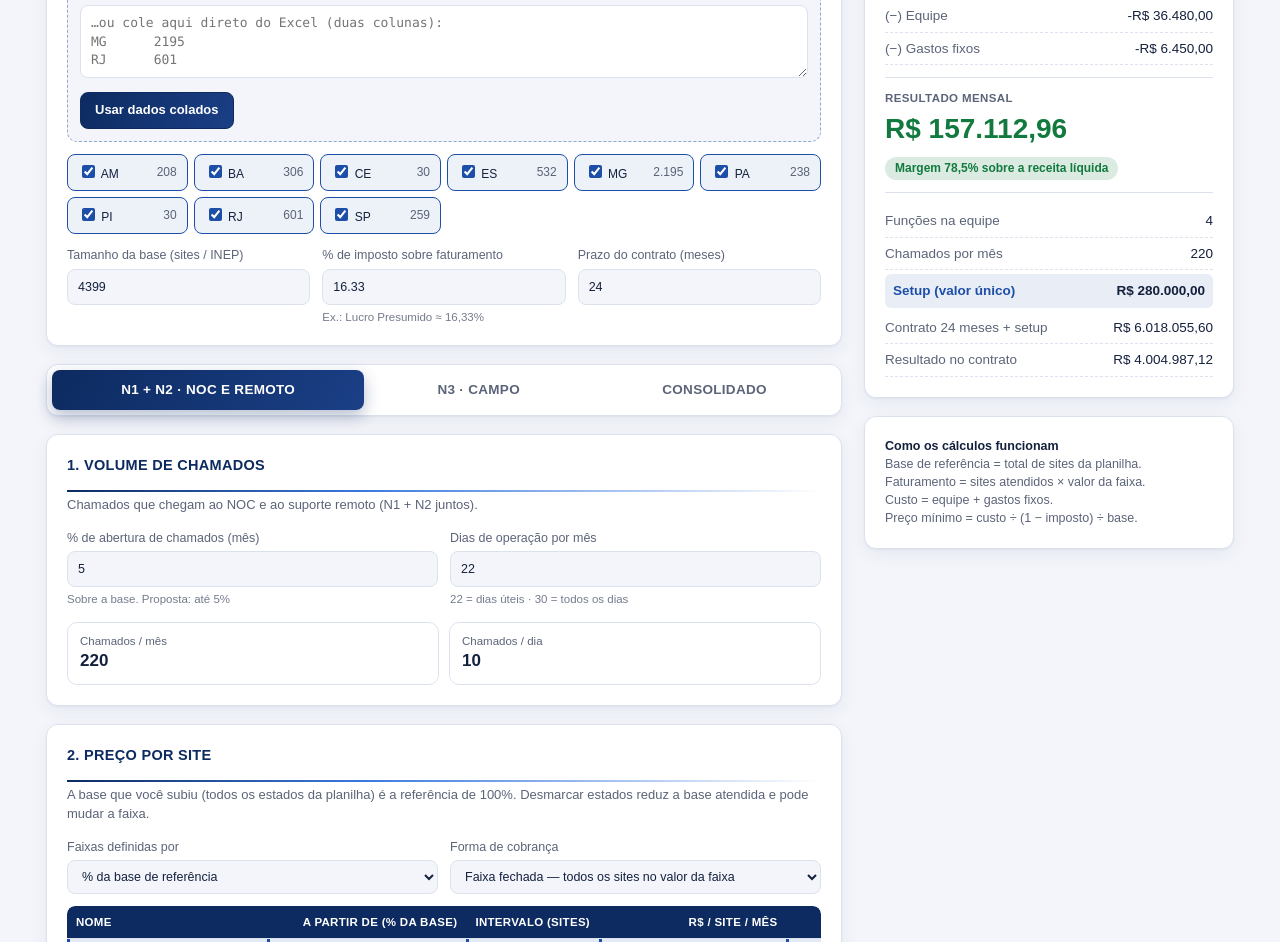
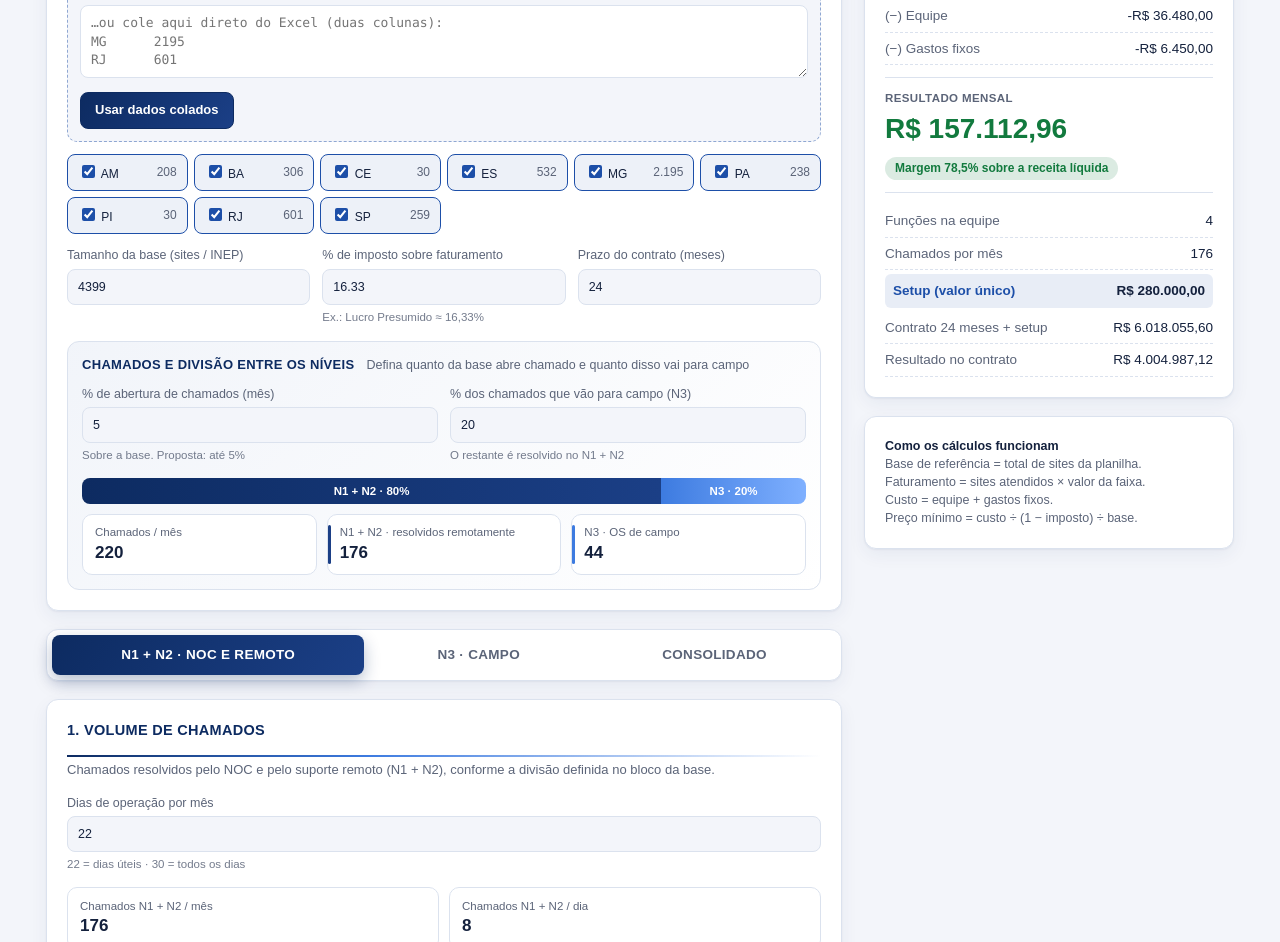
Before and after one commit to nprojeto/calculadoraOS, a plain HTML site: page index.html in a window 1280 px wide. Shown: the part 302-1244 px from the top of the page. Drawn offline with Linux system fonts and the light colour scheme.

Commit message:
index.html

```diff
--- a/index.html
+++ b/index.html
@@ -112,6 +112,22 @@ tbody tr.new{animation:rowIn .45s cubic-bezier(.2,.8,.2,1)}
 .note{font-size:12.5px;color:var(--muted);background:var(--soft);border-left:3px solid var(--accent);border-radius:8px;padding:10px 12px;margin-top:12px}
 .note b{color:var(--ink)}
 .warn{color:var(--warn)}
+.split{margin-top:16px;border:1px solid var(--line);border-radius:12px;padding:14px;background:linear-gradient(135deg,color-mix(in srgb,var(--accent) 6%,var(--card)),var(--card))}
+.split-head{display:flex;flex-wrap:wrap;gap:4px 12px;align-items:baseline;font-size:13.5px;margin-bottom:10px}
+.split-head b{color:var(--brand);text-transform:uppercase;letter-spacing:.3px;font-size:13px}
+@media (prefers-color-scheme:dark){.split-head b{color:#cfe0ff}}
+.split-head span{color:var(--muted);font-size:12.5px}
+.split-bar{display:flex;height:26px;border-radius:8px;overflow:hidden;margin:14px 0 10px;background:var(--soft)}
+.split-bar span{display:flex;align-items:center;justify-content:center;font-size:11.5px;font-weight:700;color:#fff;white-space:nowrap;overflow:hidden;transition:width .7s cubic-bezier(.2,.8,.2,1);background-size:200% 100%;animation:barFlow 5s linear infinite}
+#sbRem{background-image:linear-gradient(90deg,#0d2b61,#1b3f86,#0d2b61)}
+#sbCampo{background-image:linear-gradient(90deg,#3d7be0,#7fb0ff,#3d7be0)}
+@keyframes barFlow{from{background-position:0 0}to{background-position:200% 0}}
+.split-kpi{display:grid;grid-template-columns:repeat(auto-fit,minmax(150px,1fr));gap:10px}
+.split-kpi div{position:relative;border:1px solid var(--line);border-radius:10px;padding:9px 12px;background:var(--card)}
+.split-kpi small{display:block;color:var(--muted);font-size:11.5px}
+.split-kpi strong{font-size:17px;font-variant-numeric:tabular-nums}
+.split-kpi i{position:absolute;left:0;top:10px;bottom:10px;width:3px;border-radius:2px}
+.split-kpi .rem i{background:#1b3f86} .split-kpi .cmp i{background:#3d7be0}
 .mini{display:grid;grid-template-columns:repeat(auto-fit,minmax(150px,1fr));gap:10px;margin-top:14px}
 .mini div{position:relative;border:1px solid var(--line);border-radius:10px;padding:10px 12px;overflow:hidden;transition:transform .2s,border-color .2s,box-shadow .2s}
 .mini div:hover{transform:translateY(-2px);border-color:color-mix(in srgb,var(--accent) 40%,var(--line));box-shadow:var(--shadow)}
@@ -250,6 +266,23 @@ footer b{color:var(--brand)}
       <label class="f">% de imposto sobre faturamento<input type="number" id="imp" min="0" max="99" step="0.01"><small>Ex.: Lucro Presumido ≈ 16,33%</small></label>
       <label class="f">Prazo do contrato (meses)<input type="number" id="meses" min="1" step="1"></label>
     </div>
+
+    <div class="split">
+      <div class="split-head">
+        <b>Chamados e divisão entre os níveis</b>
+        <span>Defina quanto da base abre chamado e quanto disso vai para campo</span>
+      </div>
+      <div class="grid">
+        <label class="f">% de abertura de chamados (mês)<input type="number" id="pAbT" step="0.1" min="0"><small>Sobre a base. Proposta: até 5%</small></label>
+        <label class="f">% dos chamados que vão para campo (N3)<input type="number" id="pCampo" step="1" min="0" max="100"><small>O restante é resolvido no N1 + N2</small></label>
+      </div>
+      <div class="split-bar"><span id="sbRem"></span><span id="sbCampo"></span></div>
+      <div class="split-kpi">
+        <div><small>Chamados / mês</small><strong id="k_tot">–</strong></div>
+        <div class="rem"><i></i><small>N1 + N2 · resolvidos remotamente</small><strong id="k_rem">–</strong></div>
+        <div class="cmp"><i></i><small>N3 · OS de campo</small><strong id="k_campo">–</strong></div>
+      </div>
+    </div>
   </div>
 
   <nav class="tabs" role="tablist">
@@ -263,9 +296,8 @@ footer b{color:var(--brand)}
   <div class="panel" data-panel="n12">
     <div class="card">
       <h2>1. Volume de chamados</h2>
-      <p class="sub">Chamados que chegam ao NOC e ao suporte remoto (N1 + N2 juntos).</p>
+      <p class="sub">Chamados resolvidos pelo NOC e pelo suporte remoto (N1 + N2), conforme a divisão definida no bloco da base.</p>
       <div class="grid">
-        <label class="f">% de abertura de chamados (mês)<input type="number" id="pAb12" step="0.1" min="0"><small>Sobre a base. Proposta: até 5%</small></label>
         <label class="f">Dias de operação por mês<input type="number" id="diasOp" step="1" min="1"><small>22 = dias úteis · 30 = todos os dias</small></label>
       </div>
       <div class="mini" id="volBox"></div>
@@ -362,9 +394,8 @@ footer b{color:var(--brand)}
   <div class="panel" data-panel="n3" hidden>
     <div class="card">
       <h2>1. Volume e preço por OS</h2>
-      <p class="sub">Volume previsto de OS de campo e o valor que você quer receber por OS.</p>
+      <p class="sub">O volume de OS vem da divisão de chamados no bloco da base. Aqui você define o valor por OS.</p>
       <div class="grid">
-        <label class="f">% de chamados de campo (mês)<input type="number" id="pAb" step="0.1" min="0"><small>Sobre a base — cada chamado vira uma OS</small></label>
         <label class="f">Quanto quero receber por OS (R$)<input type="number" id="alvo" step="1" min="0"></label>
         <label class="f">Esse valor é
           <select id="alvoTipo"><option value="liq">Líquido (após impostos)</option><option value="bruto">Bruto (com impostos)</option></select>
@@ -405,7 +436,7 @@ footer b{color:var(--brand)}
       <p class="sub">Resultado mensal do campo quando a abertura real fica diferente da prevista.</p>
       <div class="tablewrap">
         <table>
-          <thead><tr><th>% abertura</th><th>OS/mês</th><th>Custo total</th><th>Receita líquida</th><th>Custo por OS</th><th>Resultado</th></tr></thead>
+          <thead><tr><th>OS sobre a base</th><th>OS/mês</th><th>Custo total</th><th>Receita líquida</th><th>Custo por OS</th><th>Resultado</th></tr></thead>
           <tbody id="sens"></tbody>
         </table>
       </div>
@@ -473,16 +504,16 @@ const DEF = {
   tab:"n12", base:4399, imp:16.33, meses:24,
   ufs:UFS_PROPOSTA.map(u=>u[0]), ufData:UFS_PROPOSTA,
   // N3
-  pAb:5, alvo:250, alvoTipo:"liq", terc:180,
+  pAbT:5, pCampo:20, alvo:250, alvoTipo:"liq", terc:180,
   cf3:[{n:"Aluguel do espaço",v:2000},{n:"Água",v:100},{n:"Luz",v:300},{n:"Internet",v:300}],
   // N1 + N2
-  pAb12:5, diasOp:22,
+  diasOp:22,
   fxCrit:"pct", fxModo:"fechada", fRev:68.60, setup:280000, margem12:20,
   faixas:[{n:"100%",min:100,v:54.35},{n:"80%",min:80,v:60.05},{n:"50%",min:50,v:68.60}],
   team:[{n:"Analista NOC N1 — turno manhã",v:5940},{n:"Analista NOC N1 — turno tarde",v:5940},{n:"Analista de suporte N2",v:9000},{n:"Coordenador de operação (gestão)",v:15600}],
   cf12:[{n:"Aluguel do espaço",v:3000},{n:"Água",v:150},{n:"Luz",v:600},{n:"Internet",v:400},{n:"Ferramenta de monitoramento / licenças",v:1500},{n:"Equipamentos (notebooks, depreciação)",v:800}]
 };
-const NUMS = ["base","imp","meses","pAb","alvo","terc","pAb12","diasOp","fRev","setup","margem12"];
+const NUMS = ["base","imp","meses","pAbT","pCampo","alvo","terc","diasOp","fRev","setup","margem12"];
 const SELS = ["alvoTipo","fxCrit","fxModo"];
 const clone = a => a.map(x => ({...x}));
 let tab = "n12";
@@ -670,7 +701,7 @@ function state(){
 
 // ---------- Cálculo N3 ----------
 function calcN3(base, imp){
-  const pAb = v("pAb")/100, os = base*pAb;
+  const pAb = v("pAbT")/100*Math.min(Math.max(v("pCampo"),0),100)/100, os = base*pAb;
   const alvo = v("alvo");
   const brutoOS = $("alvoTipo").value === "liq" ? alvo/(1-imp) : alvo;
   const liqOS = brutoOS*(1-imp);
@@ -751,10 +782,10 @@ function calcN12(base, imp){
 
   // Volume
   const diasOp = Math.max(1, v("diasOp"));
-  const chamados = base*v("pAb12")/100;
+  const chamados = base*v("pAbT")/100*(1 - Math.min(Math.max(v("pCampo"),0),100)/100);
   $("volBox").innerHTML = `
-    <div><small>Chamados / mês</small><strong>${n1(chamados)}</strong></div>
-    <div><small>Chamados / dia</small><strong>${n1(chamados/diasOp)}</strong></div>`;
+    <div><small>Chamados N1 + N2 / mês</small><strong>${n1(chamados)}</strong></div>
+    <div><small>Chamados N1 + N2 / dia</small><strong>${n1(chamados/diasOp)}</strong></div>`;
 
   // Custos
   const equipe = TEAM.reduce((s,t) => s + (+t.v||0), 0);
@@ -795,6 +826,14 @@ function calc(){
   const imp = Math.min(Math.max(v("imp"),0),99)/100;
   const base = Math.max(0, Math.round(v("base")));
   const meses = Math.max(1, v("meses"));
+  // Divisão de chamados
+  const totCh = base*v("pAbT")/100, fc = Math.min(Math.max(v("pCampo"),0),100)/100;
+  $("k_tot").textContent = n1(totCh);
+  $("k_rem").textContent = n1(totCh*(1-fc));
+  $("k_campo").textContent = n1(totCh*fc);
+  $("sbRem").style.width = ((1-fc)*100) + "%"; $("sbCampo").style.width = (fc*100) + "%";
+  $("sbRem").textContent = fc < .92 ? `N1 + N2 · ${pc(1-fc)}` : "";
+  $("sbCampo").textContent = fc > .08 ? `N3 · ${pc(fc)}` : "";
   const A = calcN3(base, imp);
   const B = calcN12(base, imp);
 
@@ -829,7 +868,7 @@ function calc(){
     ], A.res, A.liq, [
       linha("OS por mês", n1(A.os)), linha("Resultado por OS", brl(A.os ? A.res/A.os : NaN)),
       linha(`Contrato ${meses} meses (bruto)`, brl(A.fat*meses)), linha("Resultado no contrato", brl(A.res*meses))
-    ], `OS/mês = base × % de abertura de chamados de campo.<br>Bruto = líquido ÷ (1 − imposto).<br>Custo = OS × valor do parceiro + gastos fixos.<br>Equivalente por site = faturamento ÷ base.`);
+    ], `OS/mês = base × % de abertura × % que vai para campo.<br>Bruto = líquido ÷ (1 − imposto).<br>Custo = OS × valor do parceiro + gastos fixos.<br>Equivalente por site = faturamento ÷ base.`);
   } else if (tab === "n12") {
     resumo("Resumo mensal · N1 + N2", [
       linha("Faturamento bruto", brl(B.fat), true), linha("(−) Impostos", brl(-B.impostos)), linha("Receita líquida", brl(B.liq)),
@@ -876,7 +915,7 @@ const parseBR = t => {
 };
 const fmtLike = (x, p) => p.cur ? brl(x) : x.toLocaleString("pt-BR",{minimumFractionDigits:p.dec, maximumFractionDigits:p.dec});
 function afterCalc(){
-  document.querySelectorAll(".mini strong, .setup-out strong, #s_res, #sumLines .line span:last-child, #sumExtra .line span:last-child").forEach(el => {
+  document.querySelectorAll(".mini strong, .split-kpi strong, .setup-out strong, #s_res, #sumLines .line span:last-child, #sumExtra .line span:last-child").forEach(el => {
     const novo = el.textContent;
     const antigo = el.dataset.v;
     el.dataset.v = novo;
@@ -898,7 +937,7 @@ function afterCalc(){
 }
 function contagemInicial(){
   if (REDUZ) return;
-  document.querySelectorAll(".mini strong, .setup-out strong, #s_res").forEach(el => {
+  document.querySelectorAll(".mini strong, .split-kpi strong, .setup-out strong, #s_res").forEach(el => {
     const p = parseBR(el.textContent); if (!p) return;
     const alvo = el.textContent, fim = p.neg ? -p.n : p.n, t0 = performance.now(), dur = 1100;
     const passo = now => {
```
